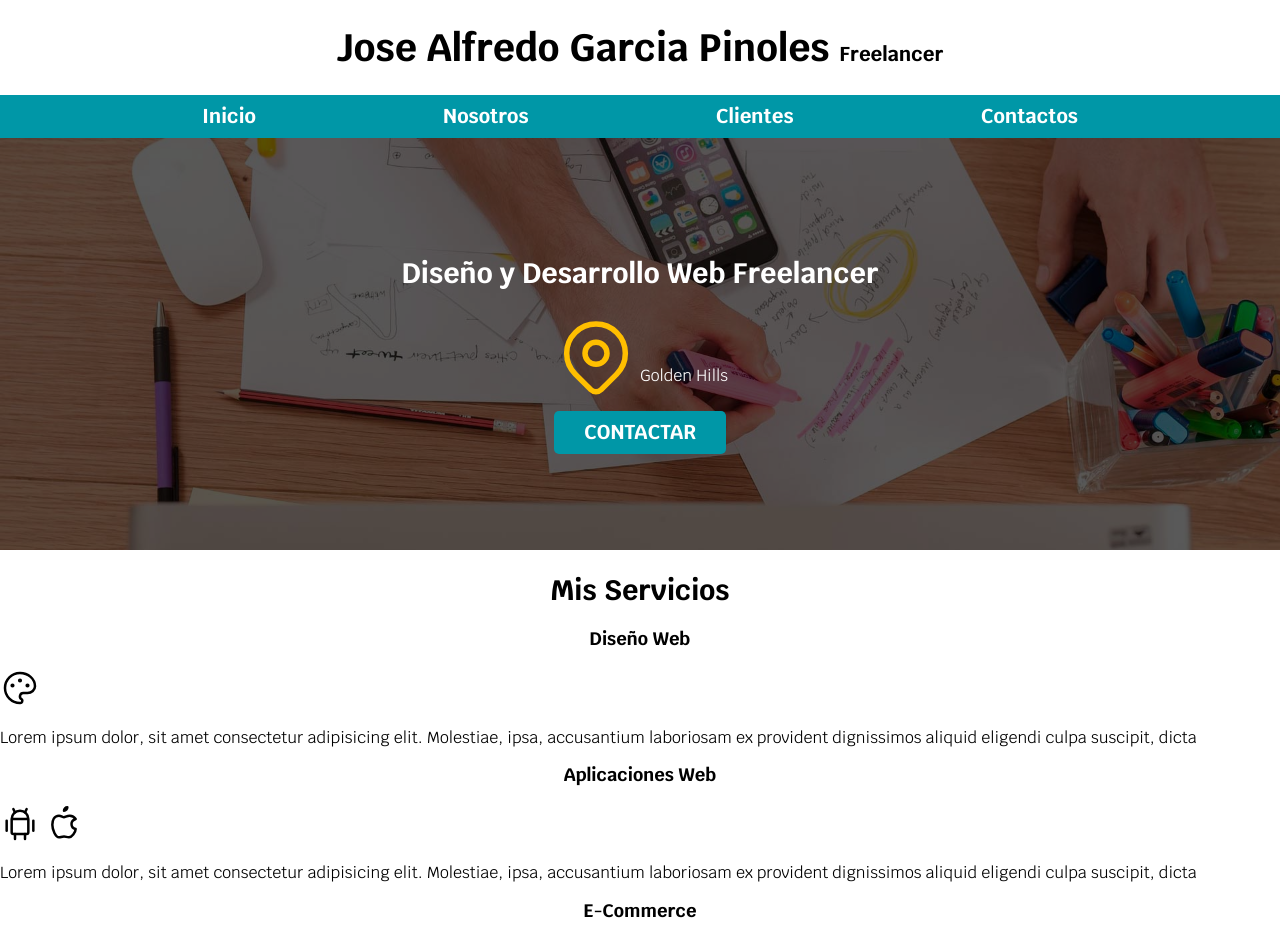
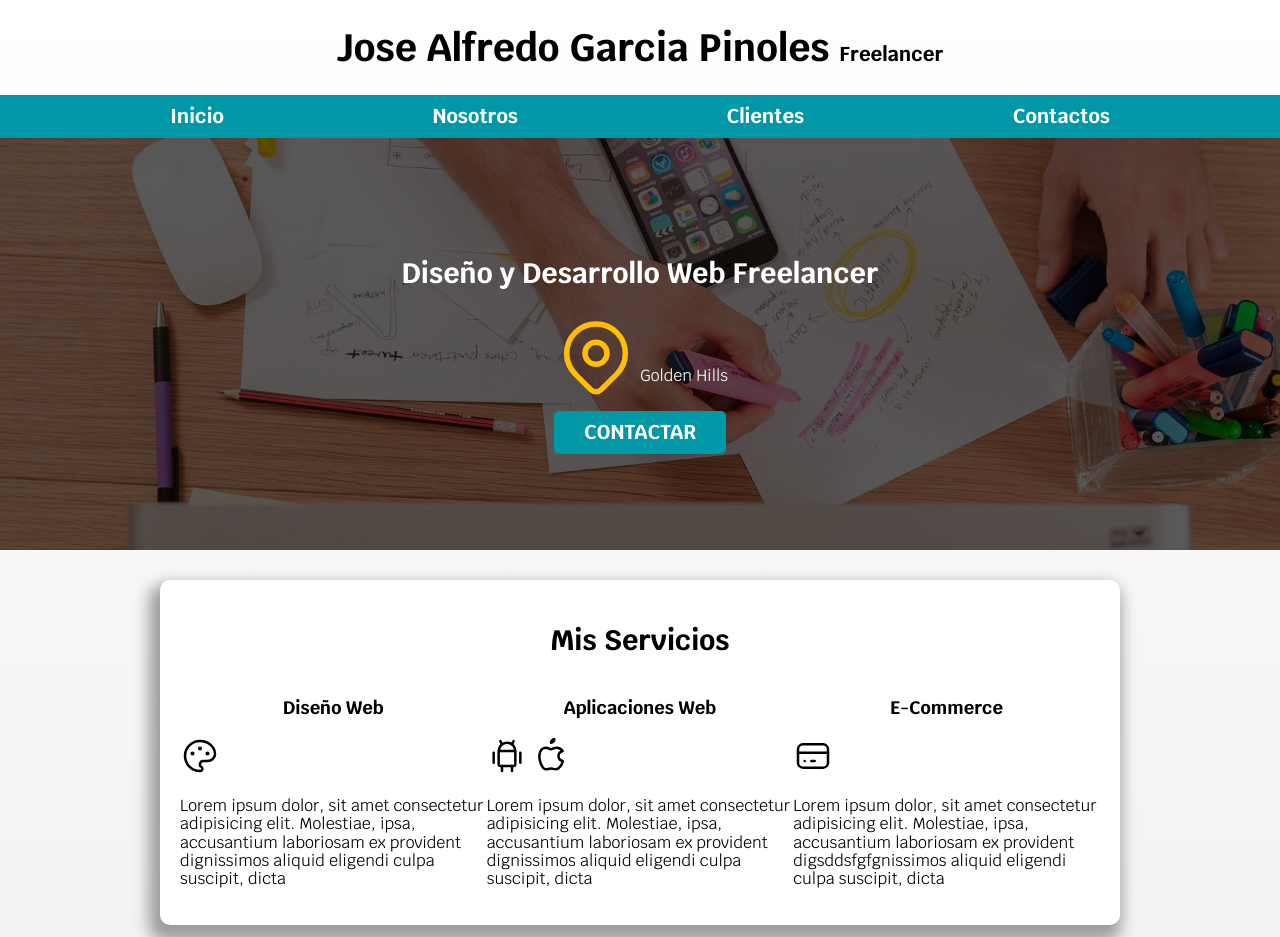
Before and after one commit to ChoperPod/CursoWebUdemy, a plain HTML site: page index.html in a window 1280 px wide. Shown: the top 937 px of the page. Drawn offline with Linux system fonts and the light colour scheme.

Commit message:
commit 19/01/20 capitulo 39 terminado

```diff
--- a/css/styles.css
+++ b/css/styles.css
@@ -1,75 +1,91 @@
-:root{
+:root {
     --blanco: #ffffff;
     --oscuro: #212121;
     --primario: #ffc107;
     --secundario: #0097a7;
     --gris: #757575;
+    --grisClaro: #f0eded;
 }
 
-html{
+
+/*Globales*/
+
+html {
     font-size: 62.8%;
+    /*Hack para Box Model*/
     box-sizing: border-box;
+    /*Tomado de un desarrollador de google chrome*/
 }
-*, *:before, *:after {
-  box-sizing: inherit;
+
+*,
+*:before,
+*:after {
+    box-sizing: inherit;
 }
 
 body {
-    font-size: 16px; /* 1rem = 10px */
+    font-size: 16px;
+    /* 1rem = 10px */
     font-family: 'Krub', sans-serif;
+    background-image: linear-gradient(to top, var(--grisClaro) 0%, var(--blanco) 100%);
 }
+
+.sombra {
+    /*-webkit-box-shadow: -5px 10px 15px 6px rgba(125, 124, 125, 0.73);
+    -moz-box-shadow: -5px 10px 15px 6px rgba(125, 124, 125, 0.73);*/
+    box-shadow: -5px 10px 15px 6px rgba(125, 124, 125, 0.73);
+    background-color: var(--blanco);
+    padding: 2rem;
+    border-radius: 1rem;
+}
+
+
+/*Tipografia*/
+
 h1 {
     font-size: 3.8rem;
 }
+
 h2 {
     font-size: 2.8rem;
 }
+
 h3 {
     font-size: 1.8rem;
 }
 
-h1,h2,h3 {
+h1,
+h2,
+h3 {
     text-align: center;
 }
+
+
+/*Titulos*/
 
 .titulo span {
     font-size: 2rem;
 }
 
 .contenedor {
-    width: 70%;
+    width: 75%;
     margin: 0 auto;
 }
 
-.boton {
-    background-color:  var(--secundario);
-    color: var(--blanco);
-    padding: 1rem 3rem;
-    margin-top: 1rem;
-    font-size: 2rem;
-    text-decoration: none;
-    text-transform: uppercase;
-    font-weight: bold;
-    border-radius: .5rem;
-    width: 85%;
-    text-align: center;
-}
-@media (min-width: 768px) {
-    .boton {
-        width: auto;
-    }
-}
 
-.nav-bg{
+/*Navegacion pricipal*/
+
+.nav-bg {
     background-color: var(--secundario);
 }
 
-.navegacion-principal{
+.navegacion-principal {
     display: flex;
     flex-direction: column;
 }
+
 @media (min-width: 768px) {
-    .navegacion-principal{
+    .navegacion-principal {
         flex-direction: row;
         justify-content: space-between;
     }
@@ -83,21 +99,25 @@ h1,h2,h3 {
     font-size: 2rem;
     font-weight: bold;
     padding: 1rem;
-
 }
 
-.navegacion-principal a:hover{
+.navegacion-principal a:hover {
     background-color: var(--primario);
     color: var(--oscuro);
 }
 
-.hero{
+
+/*Hero*/
+
+.hero {
     background-image: url(../img/hero.jpg);
     background-repeat: no-repeat;
     background-size: cover;
     height: 41rem;
     position: relative;
+    margin-bottom: 3rem;
 }
+
 .contenido-hero {
     position: absolute;
     width: 100%;
@@ -111,7 +131,8 @@ h1,h2,h3 {
     justify-content: center;
 }
 
-.contenido-hero h2, .contenido-hero p{
+.contenido-hero h2,
+.contenido-hero p {
     color: var(--blanco);
 }
 
@@ -119,3 +140,39 @@ h1,h2,h3 {
     display: flex;
     align-items: flex-end;
 }
+
+
+/*Creacion del boton en base a un link ahref=""*/
+
+.boton {
+    background-color: var(--secundario);
+    color: var(--blanco);
+    padding: 1rem 3rem;
+    margin-top: 1rem;
+    font-size: 2rem;
+    text-decoration: none;
+    text-transform: uppercase;
+    font-weight: bold;
+    border-radius: .5rem;
+    width: 85%;
+    text-align: center;
+}
+
+@media (min-width: 768px) {
+    .boton {
+        width: auto;
+    }
+}
+
+
+/*Servicios*/
+
+.servicios {
+    display: grid;
+    /*Version anterior*/
+    /*grid-template-columns: 33.3% 33.3% 33.3%;*/
+    /*Version mas exacta por fracciones*/
+    grid-template-columns: 1fr 1fr 1fr;
+    /*version con repeat mas compacta*/
+    /*grid-template-columns: repeat(3, 1fr);*/
+}
--- a/index.html
+++ b/index.html
@@ -30,9 +30,7 @@
         <div class="contenido-hero">
             <h2>Diseño y Desarrollo Web <span>Freelancer</span></h2>
             <div class="ubicacion">
-                <svg xmlns="http://www.w3.org/2000/svg" class="icon icon-tabler icon-tabler-map-pin" width="88"
-                    height="88" viewBox="0 0 24 24" stroke-width="1.5" stroke="#ffbf00" fill="none"
-                    stroke-linecap="round" stroke-linejoin="round">
+                <svg xmlns="http://www.w3.org/2000/svg" class="icon icon-tabler icon-tabler-map-pin" width="88" height="88" viewBox="0 0 24 24" stroke-width="1.5" stroke="#ffbf00" fill="none" stroke-linecap="round" stroke-linejoin="round">
                     <path stroke="none" d="M0 0h24v24H0z" fill="none" />
                     <circle cx="12" cy="11" r="3" />
                     <path d="M17.657 16.657l-4.243 4.243a2 2 0 0 1 -2.827 0l-4.244 -4.243a8 8 0 1 1 11.314 0z" />
@@ -41,16 +39,15 @@
             </div>
             <a class="boton" href="#">Contactar</a>
         </div>
+        <!--Contenido del Hero-->
     </section>
 
-    <main>
+    <main class="contenedor sombra">
         <h2>Mis Servicios</h2>
-
+        <div class="servicios">
             <section>
                 <h3>Diseño Web</h3>
-            <svg xmlns=" http://www.w3.org/2000/svg" class="icon icon-tabler icon-tabler-palette" width="40"
-                height="40" viewBox="0 0 24 24" stroke-width="1.5" stroke="#000000" fill="none" stroke-linecap="round"
-                stroke-linejoin="round">
+                <svg xmlns=" http://www.w3.org/2000/svg" class="icon icon-tabler icon-tabler-palette" width="40" height="40" viewBox="0 0 24 24" stroke-width="1.5" stroke="#000000" fill="none" stroke-linecap="round" stroke-linejoin="round">
                 <path stroke="none" d="M0 0h24v24H0z" fill="none" />
                 <path
                     d="M12 21a9 9 0 1 1 0 -18a9 8 0 0 1 9 8a4.5 4 0 0 1 -4.5 4h-2.5a2 2 0 0 0 -1 3.75a1.3 1.3 0 0 1 -1 2.25" />
@@ -58,16 +55,12 @@
                 <circle cx="12" cy="7.5" r=".5" fill="currentColor" />
                 <circle cx="16.5" cy="10.5" r=".5" fill="currentColor" />
                 </svg>
-                <p>Lorem ipsum dolor, sit amet consectetur adipisicing elit.
-                    Molestiae, ipsa, accusantium laboriosam ex provident
-                    dignissimos aliquid eligendi culpa suscipit, dicta</p>
+                <p>Lorem ipsum dolor, sit amet consectetur adipisicing elit. Molestiae, ipsa, accusantium laboriosam ex provident dignissimos aliquid eligendi culpa suscipit, dicta</p>
             </section>
 
             <section>
                 <h3>Aplicaciones Web</h3>
-        <svg xmlns="http://www.w3.org/2000/svg" class="icon icon-tabler icon-tabler-brand-android" width="40"
-            height="40" viewBox="0 0 24 24" stroke-width="1.5" stroke="#000000" fill="none" stroke-linecap="round"
-            stroke-linejoin="round">
+                <svg xmlns="http://www.w3.org/2000/svg" class="icon icon-tabler icon-tabler-brand-android" width="40" height="40" viewBox="0 0 24 24" stroke-width="1.5" stroke="#000000" fill="none" stroke-linecap="round" stroke-linejoin="round">
             <path stroke="none" d="M0 0h24v24H0z" fill="none" />
             <line x1="4" y1="10" x2="4" y2="16" />
             <line x1="20" y1="10" x2="20" y2="16" />
@@ -78,35 +71,29 @@
             <line x1="15" y1="18" x2="15" y2="21" />
         </svg>
 
-        <svg xmlns="http://www.w3.org/2000/svg" class="icon icon-tabler icon-tabler-brand-apple" width="40" height="40"
-            viewBox="0 0 24 24" stroke-width="1.5" stroke="#000000" fill="none" stroke-linecap="round"
-            stroke-linejoin="round">
+                <svg xmlns="http://www.w3.org/2000/svg" class="icon icon-tabler icon-tabler-brand-apple" width="40" height="40" viewBox="0 0 24 24" stroke-width="1.5" stroke="#000000" fill="none" stroke-linecap="round" stroke-linejoin="round">
             <path stroke="none" d="M0 0h24v24H0z" fill="none" />
             <path
                 d="M9 7c-3 0 -4 3 -4 5.5c0 3 2 7.5 4 7.5c1.088 -.046 1.679 -.5 3 -.5c1.312 0 1.5 .5 3 .5s4 -3 4 -5c-.028 -.01 -2.472 -.403 -2.5 -3c-.019 -2.17 2.416 -2.954 2.5 -3c-1.023 -1.492 -2.951 -1.963 -3.5 -2c-1.433 -.111 -2.83 1 -3.5 1c-.68 0 -1.9 -1 -3 -1z" />
             <path d="M12 4a2 2 0 0 0 2 -2a2 2 0 0 0 -2 2" />
         </svg>
 
-        <p>Lorem ipsum dolor, sit amet consectetur adipisicing elit.
-            Molestiae, ipsa, accusantium laboriosam ex provident
-            dignissimos aliquid eligendi culpa suscipit, dicta</p>
+                <p>Lorem ipsum dolor, sit amet consectetur adipisicing elit. Molestiae, ipsa, accusantium laboriosam ex provident dignissimos aliquid eligendi culpa suscipit, dicta</p>
             </section>
 
             <section>
                 <h3>E-Commerce</h3>
-        <svg xmlns="http://www.w3.org/2000/svg" class="icon icon-tabler icon-tabler-credit-card" width="40" height="40"
-            viewBox="0 0 24 24" stroke-width="1.5" stroke="#000000" fill="none" stroke-linecap="round"
-            stroke-linejoin="round">
+                <svg xmlns="http://www.w3.org/2000/svg" class="icon icon-tabler icon-tabler-credit-card" width="40" height="40" viewBox="0 0 24 24" stroke-width="1.5" stroke="#000000" fill="none" stroke-linecap="round" stroke-linejoin="round">
             <path stroke="none" d="M0 0h24v24H0z" fill="none" />
             <rect x="3" y="5" width="18" height="14" rx="3" />
             <line x1="3" y1="10" x2="21" y2="10" />
             <line x1="7" y1="15" x2="7.01" y2="15" />
             <line x1="11" y1="15" x2="13" y2="15" />
         </svg>
-        <p>Lorem ipsum dolor, sit amet consectetur adipisicing elit.
-            Molestiae, ipsa, accusantium laboriosam ex provident
-            digsddsfgfgnissimos aliquid eligendi culpa suscipit, dicta</p>
+                <p>Lorem ipsum dolor, sit amet consectetur adipisicing elit. Molestiae, ipsa, accusantium laboriosam ex provident digsddsfgfgnissimos aliquid eligendi culpa suscipit, dicta</p>
             </section>
+        </div>
+        <!--cierre de clase .Servicio-->
     </main>
 
     <section>
```
Lines whose indentation alone changed are shown as unchanged.
